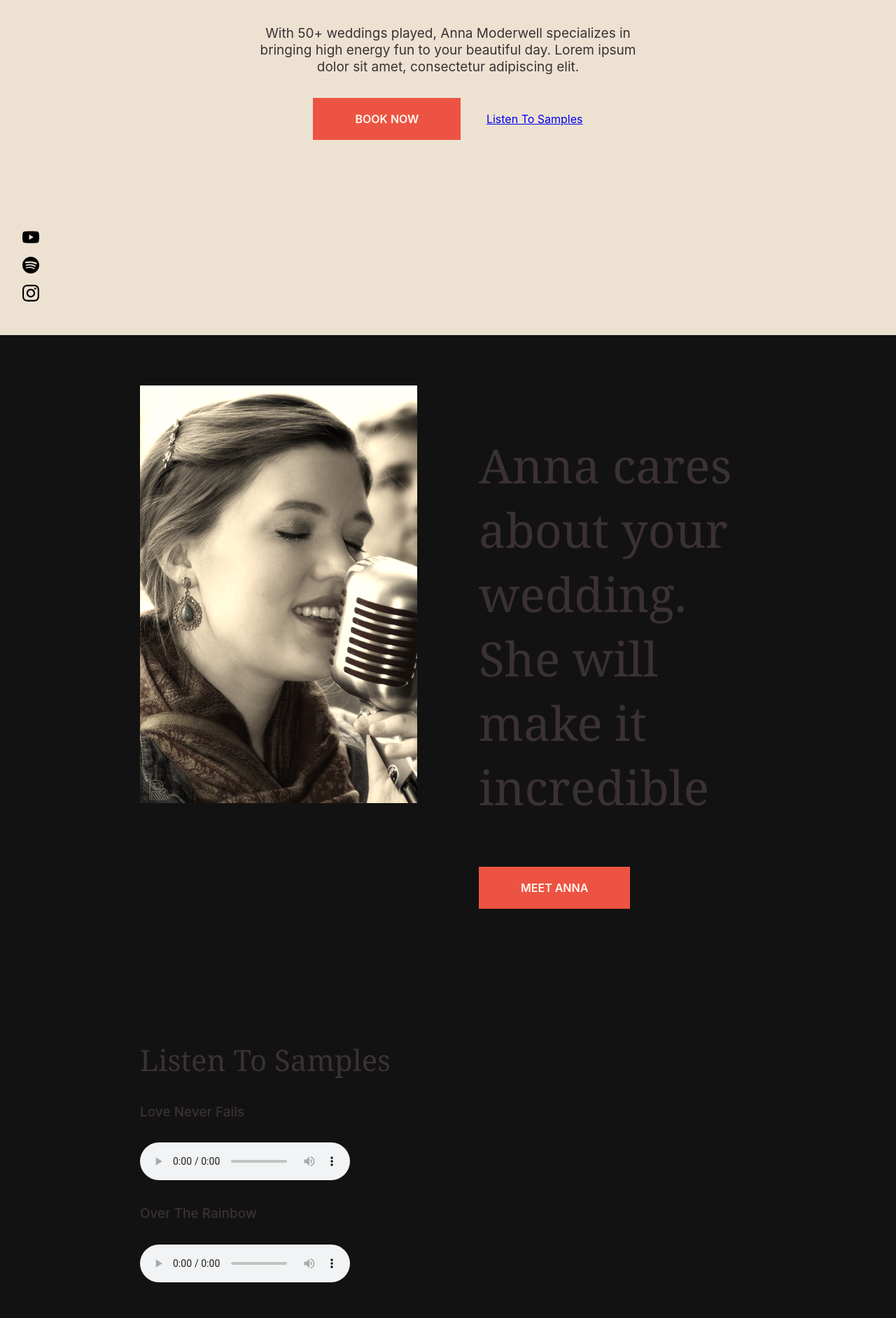
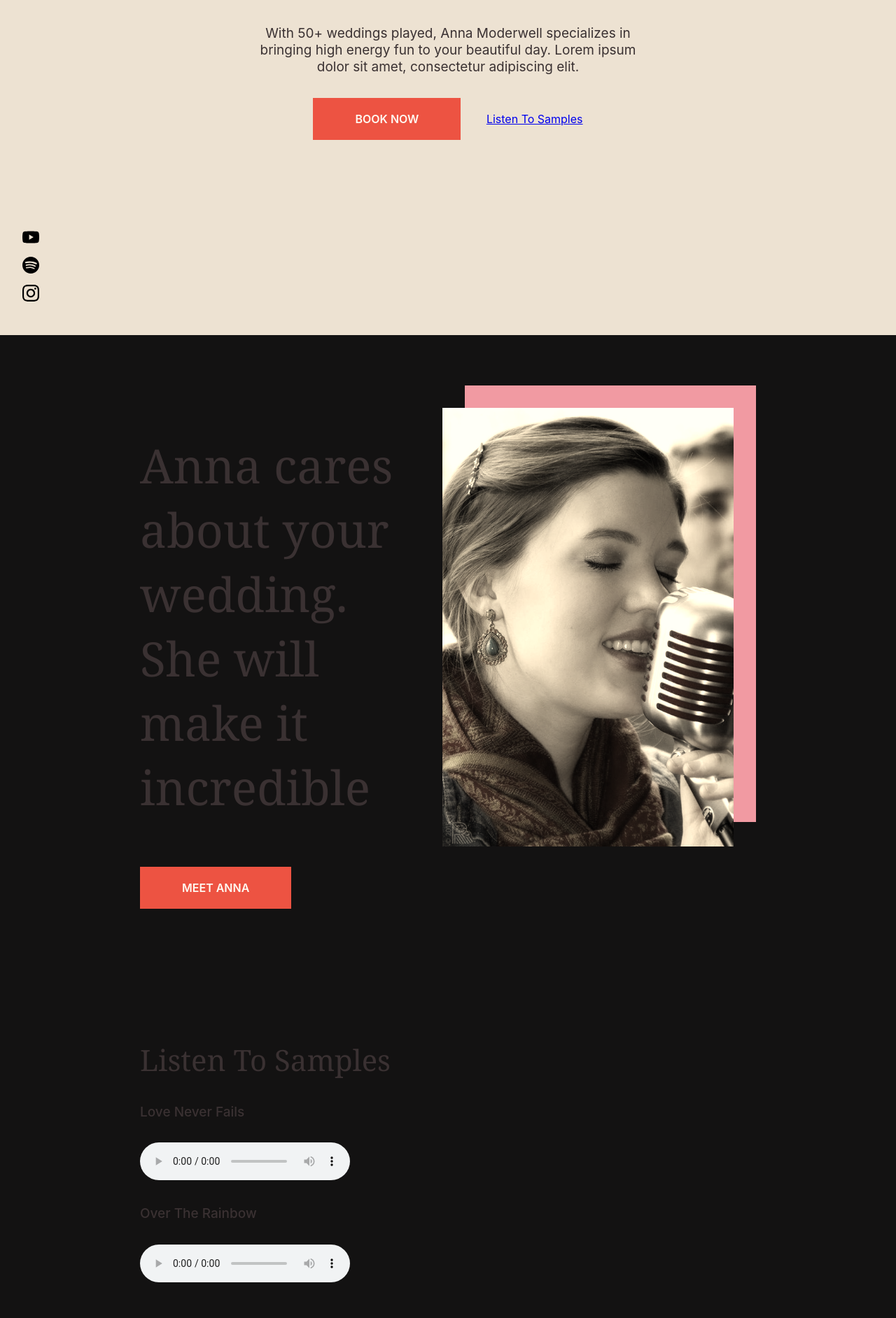
Before and after one commit to lukemoderwell/wwa, a Jekyll site: the page built from index.html, in a window 1280 px wide. Shown: the part 421-2305 px from the top of the page at 70% size. Built offline with Jekyll 4.4.1, drawn with Linux system fonts in a browser that asks for light colours; some web fonts are replaced; a script that is not in the unit is left out; comment, search, counter and statistics services are not loaded.

Commit message:
WIP: portrait tweaks

```diff
--- a/assets/css/_base.scss
+++ b/assets/css/_base.scss
@@ -62,14 +62,24 @@ img {
 
 .portrait {
   position: relative;
-  filter: saturate(30%) sepia(50%);
-  transition: 250ms all ease-out;
+  background-color: $salmon;
+  height: 0;
+  padding-bottom: 150%;
 
-  &:hover {
-    filter: none;
+  img {
+    position: absolute;
+    top: 2rem;
+    right: 2rem;
+    filter: saturate(30%) sepia(50%);
+    transition: 250ms all ease-out;
+    &:hover {
+      filter: none;
+    }
   }
 
-  &::after {
+
+
+  .portrait-after {
     content: '';
     display: block;
     position: absolute;
--- a/assets/css/_grid.scss
+++ b/assets/css/_grid.scss
@@ -22,7 +22,7 @@
 }
 
 .content-callout .grid {
-  grid-column-gap: 10%;
+  grid-column-gap: 3rem;
   .grid-item {
     grid-column: span 3;
   }
--- a/index.html
+++ b/index.html
@@ -22,11 +22,13 @@ subtext: With 50+ weddings played, Anna Moderwell specializes in bringing high e
   <section class="content-callout">
     <div class="grid">
       <div class="grid-item">
-        <img class="portrait" src="/images/anna-sepia.jpg" />
+        <h3 class="f2 serif">Anna cares about your wedding. She will make it incredible</h3>
+        <a class="btn" href="/meet-anna">Meet Anna</a>
       </div>
       <div class="grid-item">
-        <h3 class="f2 serif">Anna cares about your wedding. She will make it incredible</h3>
-        <a class="btn" href="/meet-anna">Meet Anna</a>
+        <div class="portrait">
+          <img src="/images/anna-sepia.jpg" />
+        </div>
       </div>
     </div>
   </section>
```
